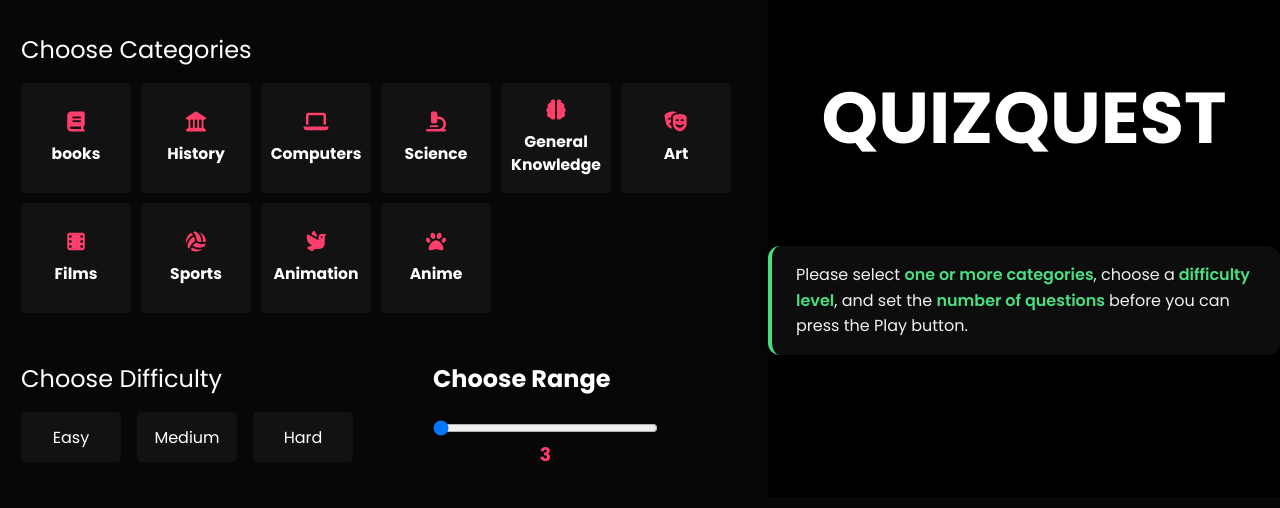
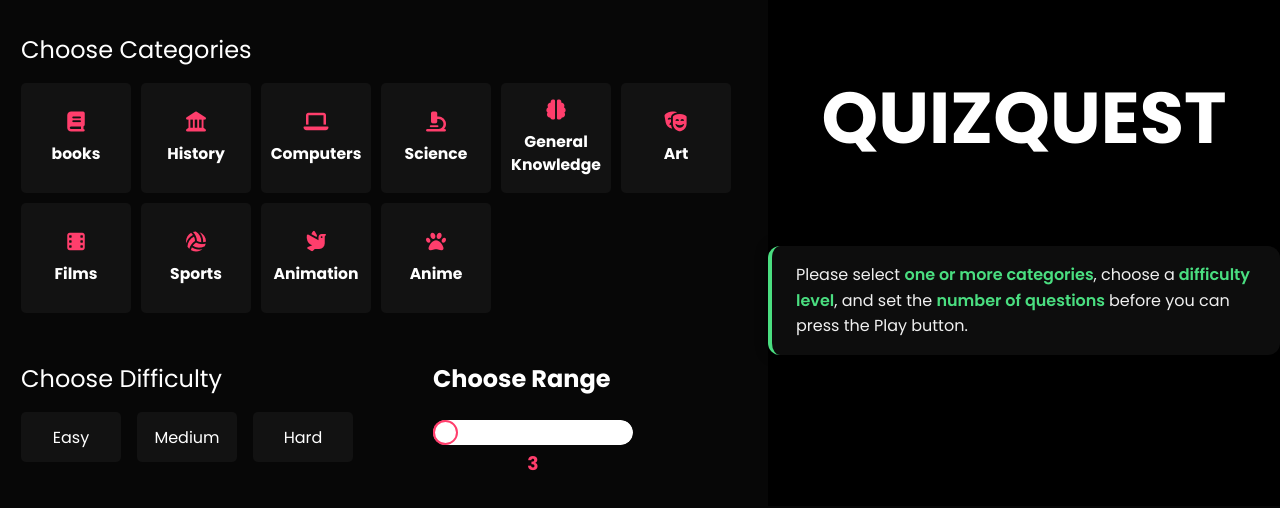
Before and after one commit to Aviupadhyay457/QUIZQUEST, a React (Vite) app: page / in a window 1280 px wide. Shown: the top 508 px of the page. Built offline with nearby package versions, Linux system fonts and the light colour scheme.

Commit message:
designed the type range slider
desgned the range slider added sepreate css for different browsers, and used box shadow hack to get progress effect. need to be updated in future if the straight line at the end of progress filler feels off

```diff
--- a/src/Aside.css
+++ b/src/Aside.css
@@ -138,9 +138,63 @@
   gap:0.25rem;
 
 }
-.range-container input{
+/* .range-container input{
   width:225px;
+} */
+
+input[type="range"]{
+  appearance: none;
+  -webkit-appearance: none;
+  outline: none;
+  cursor: pointer;
+  width: 200px;
+  overflow: hidden;
+  border-radius: 0.75rem;
+  background: none;
+  height: 25px;
+
 }
+
+input[type="range"]::-webkit-slider-runnable-track {
+  width:100%;
+  height: 25px;
+  border-radius: 1rem;
+  background-color: white;
+}
+
+
+input[type="range"]::-webkit-slider-thumb{
+  appearance: none;
+  -webkit-appearance: none;
+  height: 25px;
+  width: 25px;
+  border: 2px solid #FF3E6C;
+  background-color: white;
+  border-radius: 50%;
+  box-shadow: -407px 0px 0 395px #FF3E6C;
+}
+
+ input[type="range"]::-moz-range-track{
+  width:100%;
+  height: 25px;
+  border-radius: 1rem;
+  background-color: white;
+}
+
+input[type="range"]::-moz-range-thumb{
+  appearance: none;
+  -webkit-appearance: none;
+  height: 25px;
+  width: 25px;
+  border: 2px solid #FF3E6C;
+  background-color: white;
+  border-radius: 50%;
+  box-shadow: -407px 0px 0 395px #FF3E6C;
+}
+
+
+
+
 .range-container h3{
   align-self: center;
   color:#FF3E6C;
```
